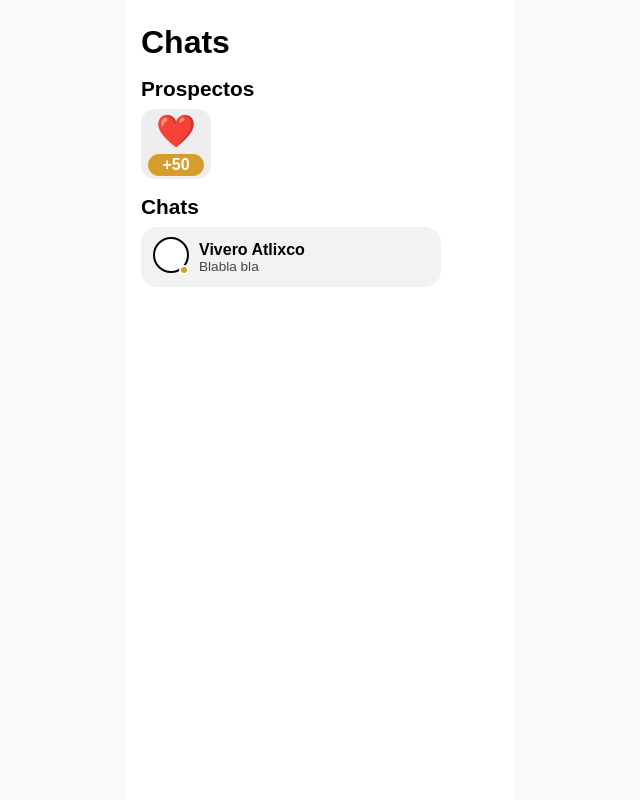
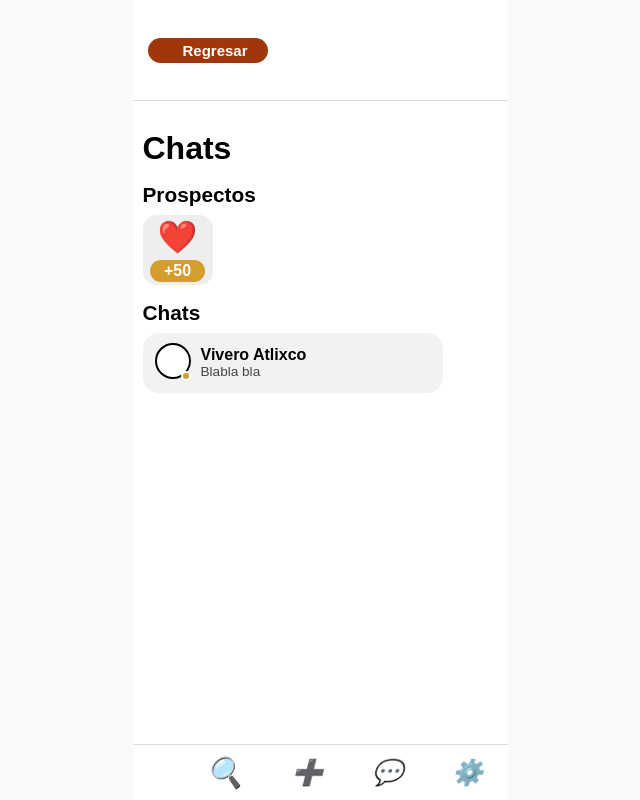
Before and after one commit to Carlos190894/ArgoVue, a Vue app: page /ChatInicial in a window 1280 px wide. Shown: the whole page, without its empty margins (320-960 px from the left). Built offline with nearby package versions, Linux system fonts and the light colour scheme; the HTML template or start-up script is replaced by a standard one.

Commit message:
nuevos cambios

```diff
--- a/src/Pages/Chat/ChatInicial.vue
+++ b/src/Pages/Chat/ChatInicial.vue
@@ -1,7 +1,13 @@
 <template>
-  <div class="container">
+  <div class="app-container">
+    <header class="app-header">
+      <div>
+        <button class="regresar"><i class="fa-solid fa-circle-left" style="margin-right: 15px;"></i>Regresar</button>
+      </div>
+    </header>
+
+    <main class="app-content">
       <h1 class="main-title">Chats</h1>
-
       <section>
         <h2 class="section-title">Prospectos</h2>
         <div class="prospectos-box">
@@ -23,6 +29,16 @@
           </div>
         </div>
       </section>
+    </main>
+
+    <footer class="app-footer">
+      <i class="fa-solid fa-house icon" @click="goToHome"></i>
+      <!-- <i class="icon home" style="font-size: 30px;">🏠</i> -->
+      <i class="icon search" style="font-size: 30px;">🔍</i>
+      <i class="icon add">➕</i>
+      <i class="icon chat">💬</i>
+      <i class="icon settings">⚙️</i>
+    </footer>
   </div>
 </template>
 
@@ -78,7 +94,37 @@ export default {
 </script>
 
 <style scoped>
-.container {
+* {
+  margin: 0;
+  padding: 0;
+  box-sizing: border-box;
+}
+
+body {
+  font-family: 'Nunito Sans', sans-serif;
+  background-color: #f8f9fa;
+}
+
+.app-container {
+  display: flex;
+  flex-direction: column;
+  height: 100vh;
+  max-width: 375px; /* iPhone width */
+  margin: 0 auto;
+  border: 0px solid #ddd; /* For preview purposes */
+  background-color: white;
+}
+
+/* Header */
+.app-header {
+  display: flex;
+  justify-content: space-between;
+  align-items: center;
+  padding: 10% 15px;
+  border-bottom: 1px solid #ddd;
+}
+
+/* .container {
   width: 100%;
   max-width: 390px;
   margin: 0 auto;
@@ -86,7 +132,7 @@ export default {
   min-height: 100vh;
   padding: 24px 16px;
   box-sizing: border-box;
-}
+} */
 
 .main-title {
   font-size: 2rem;
@@ -98,6 +144,14 @@ export default {
   font-size: 1.3rem;
   margin-top: 12px;
   margin-bottom: 8px;
+}
+
+/* Main Content */
+.app-content {
+  flex: 1;
+  padding: 10px;
+  margin-top: 5%;
+  overflow-y: auto;
 }
 
 .prospectos-box {
@@ -176,4 +230,24 @@ export default {
   font-size: 0.85rem;
   color: #444;
 }
+/* Footer */
+.app-footer {
+  display: flex;
+  justify-content: space-around;
+  align-items: center;
+  padding: 10px 0;
+  border-top: 1px solid #ddd;
+  background-color: #fff;
+}
+
+.app-footer .icon {
+  font-size: 25px;
+  cursor: pointer;
+}
+
+.regresar{
+  width: 120px;
+  height: 25px;
+  background: #a1360b;
+}
 </style>
```
Lines whose indentation alone changed are shown as unchanged.
